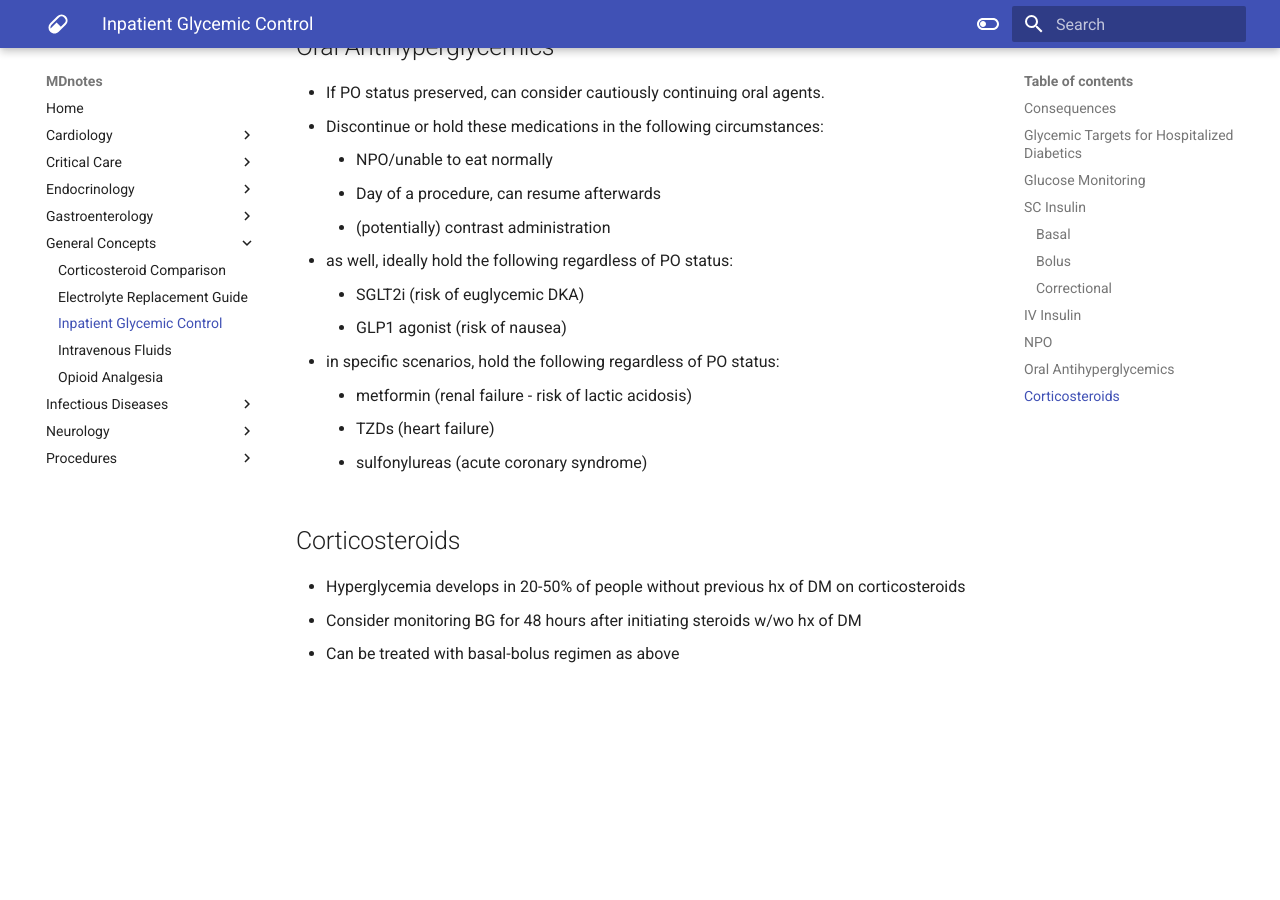
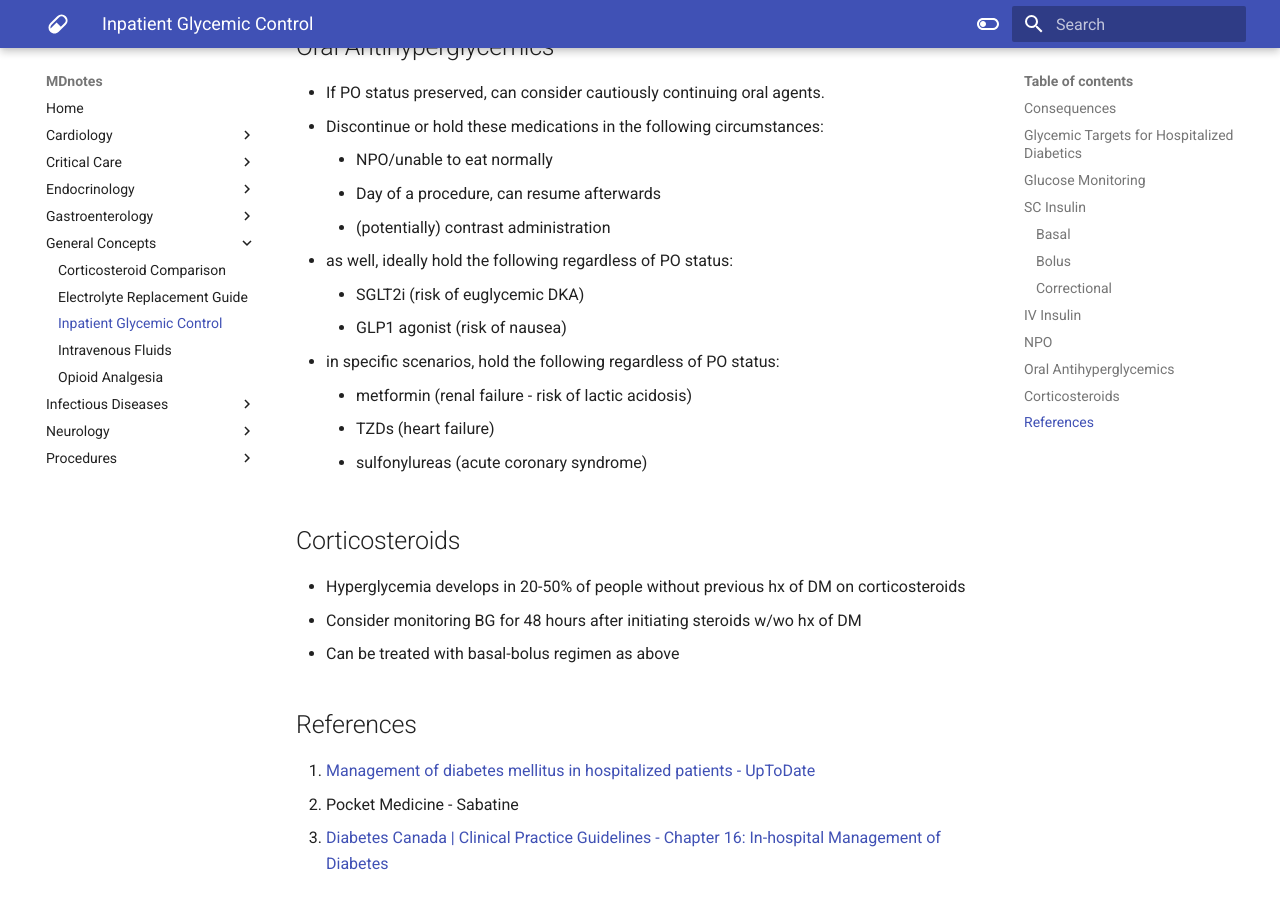
Before and after one commit to jzpero/mdnotes, an MkDocs documentation site: the page built from docs/General Concepts/Inpatient Glycemic Control.md, in a window 1280 px wide and 900 px high, scrolled down 2450 px. Built offline with MkDocs 1.6.1 and Material for MkDocs 9.7.7, drawn with Linux system fonts in a browser that asks for light colours; before the commit the page ends 3141 px from its top, so only the background shows below that; some of the changed text lies outside the part shown.

Commit message:
vault backup: 2021-06-30 20:44:09
Affected files:

"docs/General Concepts/Inpatient Glycemic Control.md"

```diff
--- a/docs/General Concepts/Inpatient Glycemic Control.md
+++ b/docs/General Concepts/Inpatient Glycemic Control.md
@@ -54,7 +54,7 @@ CBG may be inaccurate in critically ill due to peripheral hypoperfusion.
 
 ## IV Insulin
 
--   Less preferred; used in ICU, NPO, DKA, HHS, states
+-   Less preferred; used in ICU, NPO, DKA, HHS states
 -   Would require BG measurements Q1-2H
 -   Usually needs concurrent glucose (PO/IV) administration except in DKA/HHS
 -   Transition to SC insulin:
@@ -88,3 +88,9 @@ CBG may be inaccurate in critically ill due to peripheral hypoperfusion.
 -   Hyperglycemia develops in 20-50% of people without previous hx of DM on corticosteroids
 -   Consider monitoring BG for 48 hours after initiating steroids w/wo hx of DM
 -   Can be treated with basal-bolus regimen as above
+
+## References
+
+1.   [Management of diabetes mellitus in hospitalized patients - UpToDate](https://www.uptodate.com/contents/management-of-diabetes-mellitus-in-hospitalized-patients)
+2.  Pocket Medicine - Sabatine
+3.   [Diabetes Canada | Clinical Practice Guidelines - Chapter 16: In-hospital Management of Diabetes](https://guidelines.diabetes.ca/cpg/chapter16)
```
